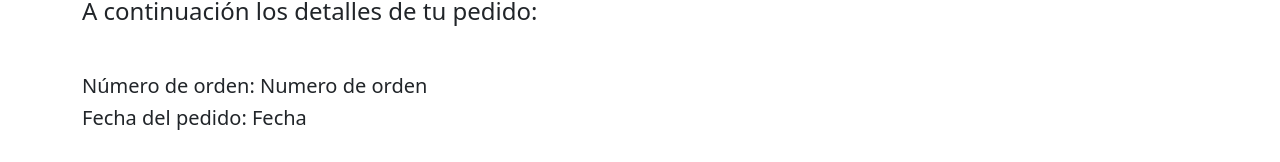
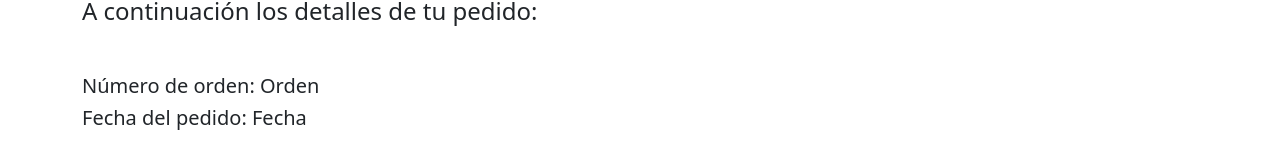
Before and after one commit to HFajardo02/ecommerce-hectorfajardo, a React (Create React App) app: page /orders in a window 1280 px wide. Shown: the part 309-471 px from the top of the page. Built offline with nearby package versions, Linux system fonts and the light colour scheme.

Commit message:
Proyecto Final

```diff
--- a/src/components/Cart/Cart.jsx
+++ b/src/components/Cart/Cart.jsx
@@ -3,6 +3,7 @@ import { FcCancel } from "react-icons/fc";
 import Button from 'react-bootstrap/Button';
 import { useCartContext } from "../../contexts/cartContext";
 import { createOrdenes } from "../../utils/firebaseConfig";
+import Swal from 'sweetalert2'
 
 const Cart = () => {
 
@@ -37,6 +38,15 @@ const Cart = () => {
         console.log (buyOrder);
 
         createOrdenes(buyOrder);
+
+        Swal.fire ({
+            title:"Gracias por tu compra...",
+            text:"Datos del comprador",
+            icon: "success",
+            timer: "1000",
+        });
+
+
 
         vaciarCarrito();
 
--- a/src/components/OrderDetailContainer/OrderDetailContainer.jsx
+++ b/src/components/OrderDetailContainer/OrderDetailContainer.jsx
@@ -18,7 +18,6 @@ const OrderDetailContainer = () => {
     console.log (orden);
 
     return <Orders orden={orden}/>
-
 }
 
 export default OrderDetailContainer
--- a/src/components/Orders/Orders.jsx
+++ b/src/components/Orders/Orders.jsx
@@ -1,6 +1,10 @@
 import { Link } from "react-router-dom"
 
-const Orders = () => {
+const Orders = ({orden}) => {
+
+    console.log("Orden", orden);
+
+
     return (
         <>
 
@@ -9,7 +13,7 @@ const Orders = () => {
 
                 <h4 className="my-5">A continuación los detalles de tu pedido: </h4>
 
-                <h5 className="col-12">Número de orden: <span>Numero de orden</span></h5>
+                <h5 className="col-12">Número de orden: <span>Orden</span></h5>
                 <h5 className="col-12">Fecha del pedido: <span>Fecha</span></h5>
 
 
--- a/src/utils/firebaseConfig.jsx
+++ b/src/utils/firebaseConfig.jsx
@@ -85,6 +85,7 @@ export async function createOrdenes(orderData){
 	const orderDoc = await addDoc (miColeccion, orderWithDate);
 
 	console.log("Orden creada con el ID: ", orderDoc.id);
+
 }
 
 
```
